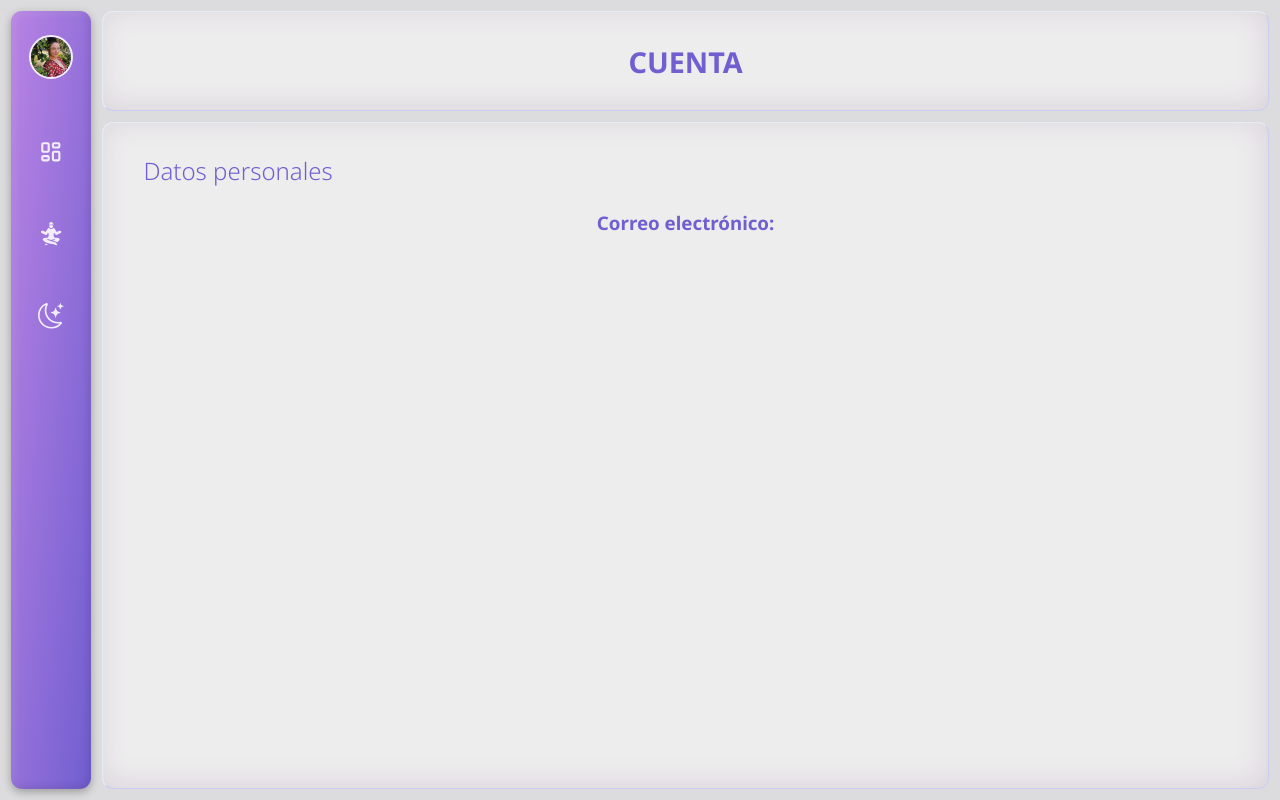
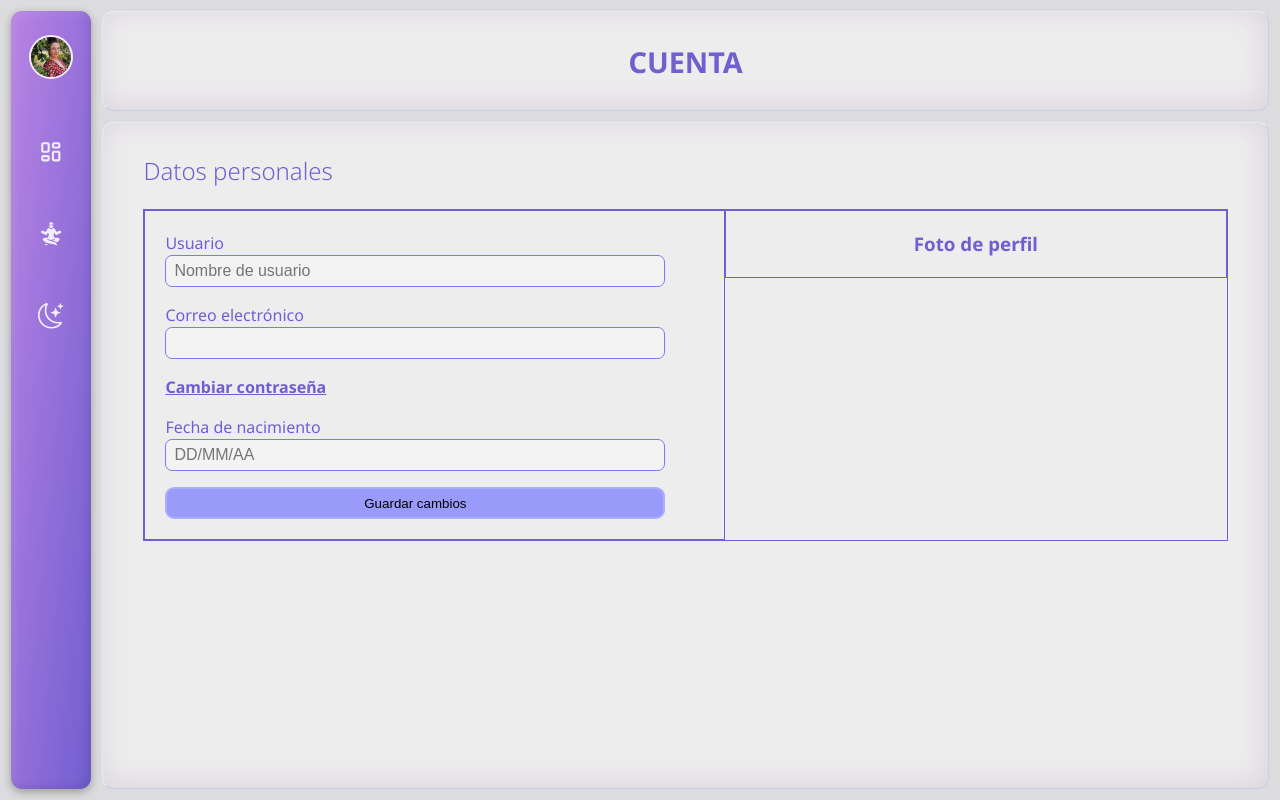
Before and after one commit to tomasjibaja/edb0.1, a React (Vite) app: page /cuenta in a window 1280 px wide. Built offline with nearby package versions, Linux system fonts and the light colour scheme; sample sign-in values are in the browser's storage.

Commit message:
Haciendo la pagina de cuenta

```diff
--- a/src/pages/Account.css
+++ b/src/pages/Account.css
@@ -35,6 +35,66 @@
   font-weight: 300;
 }
 
+.account--personal-container {
+  display: flex;
+  flex-direction: row;
+  align-items: flex-start;
+  justify-content: space-evenly;
+  border: 1px solid;
+}
+
+.account--personal-container > form {
+  display: flex;
+  flex-direction: column;
+  padding: 20px;
+  border: 1px solid;
+  flex-grow: 1;
+}
+
+.account--personal-container > form > * {
+  width: 500px;
+  box-sizing: border-box;
+}
+
+.account--personal-container > form > label {
+  text-align: left;
+}
+
+.account--personal-container > form > input {
+  height: 2rem;
+  border-radius: 7px;
+  padding-left: .5rem;
+  font-size: 1rem;
+  background-color: var(--blanco-30);
+  outline: none;
+  border: 1px solid var(--lavanda);
+  transition: outline .1s ease;
+  margin-bottom: 1rem;
+}
+
+.account--personal-container > form > input:focus {
+  outline: 1px solid var(--lila);
+  background-color: var(--lila-30);
+}
+
+.account--personal-container > form > a {
+  text-align: left;
+  margin-bottom: 1rem;
+  text-decoration: underline;
+  font-weight: 700;
+}
+
+.account--personal-container > form > button {
+  height: 2rem;
+  border-radius: 9px;
+  border: 2px solid var(--dawn);
+  background-color: var(--lila);
+}
+
+.account--profile-pic {
+  width: 500px;
+  border: 1px solid;
+}
 
 @media (max-width: 800px) {
 
@@ -51,4 +111,9 @@
   .account--personal > h2 {
     font-size: 1.2rem;
   }
+
+  .account--personal-container {
+    flex-direction: column-reverse;
+    align-items: center;
+  }
 }
--- a/src/pages/Account.jsx
+++ b/src/pages/Account.jsx
@@ -1,9 +1,15 @@
 import React, { useState } from 'react'
+import { useForm } from 'react-hook-form';
 import './Account.css'
 
 const Account = () => {
 
   const [ email, setEmail ] = useState(localStorage.getItem('email'));
+  const { register, formState: { errors }, handleSubmit } = useForm();
+
+  const onSubmit = () => {
+
+  }
 
   return (
     <div className='account'>
@@ -14,8 +20,25 @@ const Account = () => {
       </div>
       <div className="account--personal card">
         <h2>Datos personales</h2>
-        <h3>Correo electrónico:</h3>
-        <span>{email}</span>
+        <div className="account--personal-container">
+          <form onSubmit={handleSubmit(onSubmit)}>
+            <label htmlFor="user">Usuario</label>
+            <input placeholder='Nombre de usuario' {...register('user', { required: true })} />
+
+            <label htmlFor="email">Correo electrónico</label>
+            <input defaultValue={email} {...register('email', { required: true })} />
+
+            <a onClick={() => {}}>Cambiar contraseña</a>
+
+            <label htmlFor="dob">Fecha de nacimiento</label>
+            <input placeholder='DD/MM/AA' {...register('dob', { required: true })} />
+
+            <button type='submit'>Guardar cambios</button>
+          </form>
+          <div className="account--profile-pic">
+            <h3>Foto de perfil</h3>
+          </div>
+        </div>
       </div>
     </div>
   )
```
